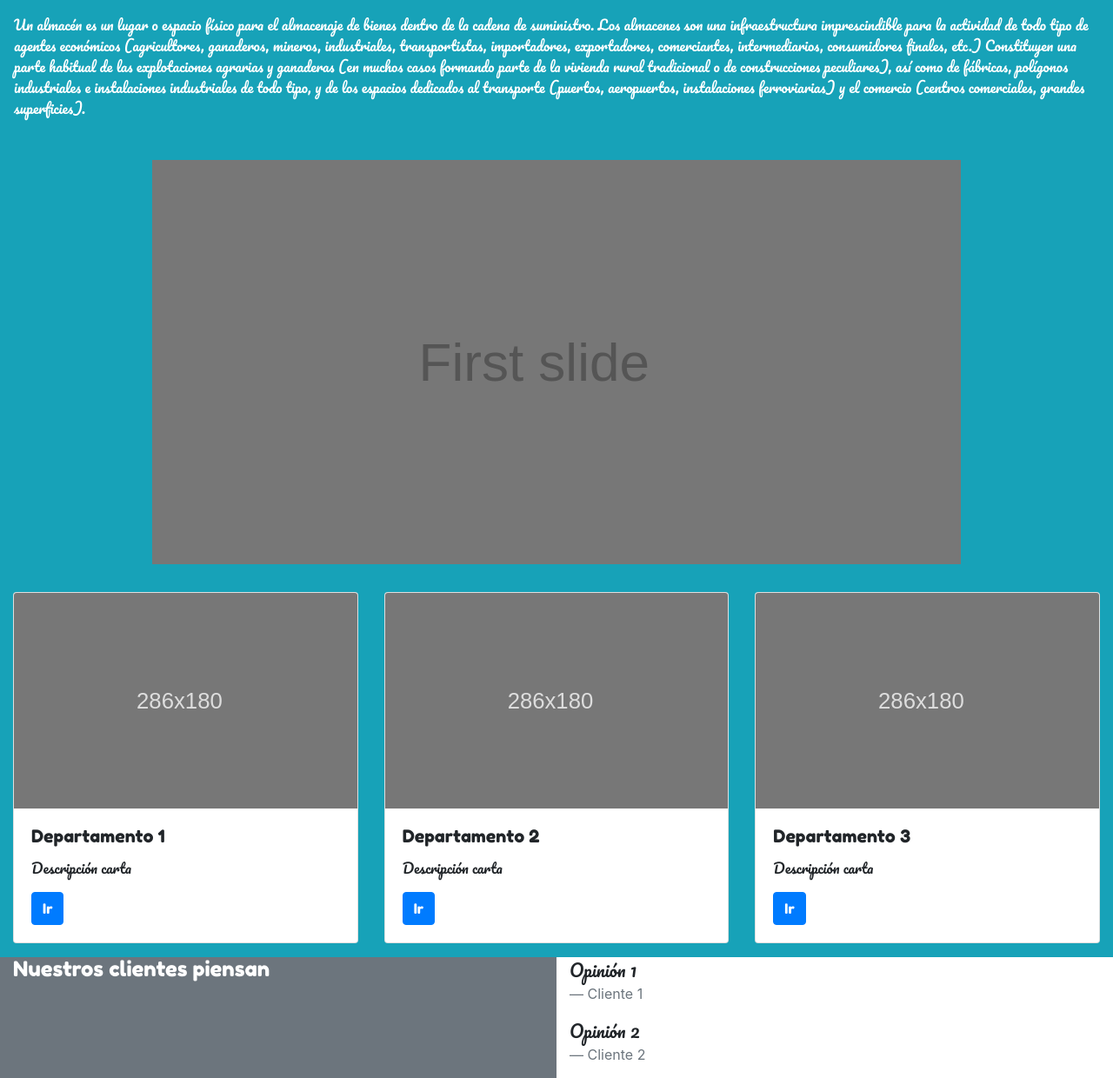
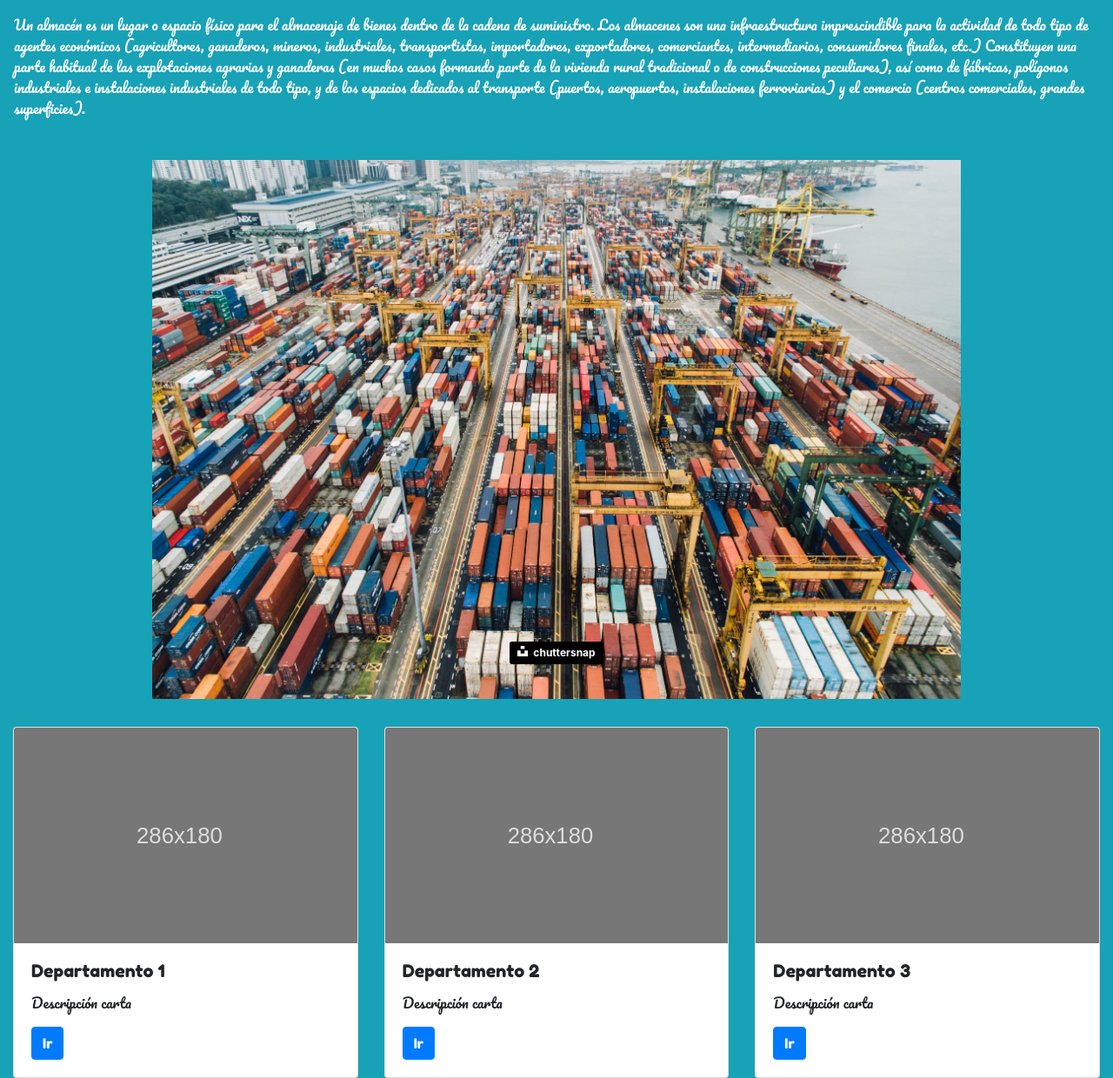
Before and after one commit to cristobaldl/almacen, a Symfony app: template templates/landingpage.html.twig in a window 1280 px wide. Shown: the part 184-1424 px from the top of the page at 87% size. Run offline with Twig, Linux system fonts and the light colour scheme; the template is opened without the code that fills it, so the values that code supplies are empty; some libraries are stand-ins or nearby versions.

Commit message:
Added slide images

```diff
--- a/templates/landingpage.html.twig
+++ b/templates/landingpage.html.twig
@@ -11,13 +11,22 @@
         <div id="carouselExampleSlidesOnly" class="carousel slide" data-ride="carousel">
             <div class="carousel-inner">
                 <div class="carousel-item active">
-                    <img class="w-100 d-block" src="{{ asset('images/firstSlide.svg') }}" alt="First slide">
+                    <img class="w-100 d-block" src="{{ asset('images/firstSlide.jpg') }}" alt="First slide">
+                    <div class="carousel-caption d-none d-md-block">
+                        <a style="background-color:black;color:white;text-decoration:none;padding:4px 6px;font-family:-apple-system, BlinkMacSystemFont, &quot;San Francisco&quot;, &quot;Helvetica Neue&quot;, Helvetica, Ubuntu, Roboto, Noto, &quot;Segoe UI&quot;, Arial, sans-serif;font-size:12px;font-weight:bold;line-height:1.2;display:inline-block;border-radius:3px" href="https://unsplash.com/@chuttersnap?utm_medium=referral&amp;utm_campaign=photographer-credit&amp;utm_content=creditBadge" target="_blank" rel="noopener noreferrer" title="Download free do whatever you want high-resolution photos from chuttersnap"><span style="display:inline-block;padding:2px 3px"><svg xmlns="http://www.w3.org/2000/svg" style="height:12px;width:auto;position:relative;vertical-align:middle;top:-2px;fill:white" viewBox="0 0 32 32"><title>unsplash-logo</title><path d="M10 9V0h12v9H10zm12 5h10v18H0V14h10v9h12v-9z"></path></svg></span><span style="display:inline-block;padding:2px 3px">chuttersnap</span></a>
+                    </div>
                 </div>
                 <div class="carousel-item">
-                    <img class="w-100 d-block" src="{{ asset('images/secondSlide.svg') }}" alt="Second slide">
+                    <img class="w-100 d-block" src="{{ asset('images/secondSlide.jpg') }}" alt="Second slide">
+                    <div class="carousel-caption d-none d-md-block">
+                        <a style="background-color:black;color:white;text-decoration:none;padding:4px 6px;font-family:-apple-system, BlinkMacSystemFont, &quot;San Francisco&quot;, &quot;Helvetica Neue&quot;, Helvetica, Ubuntu, Roboto, Noto, &quot;Segoe UI&quot;, Arial, sans-serif;font-size:12px;font-weight:bold;line-height:1.2;display:inline-block;border-radius:3px" href="https://unsplash.com/@vaccinium?utm_medium=referral&amp;utm_campaign=photographer-credit&amp;utm_content=creditBadge" target="_blank" rel="noopener noreferrer" title="Download free do whatever you want high-resolution photos from Dmitrii Vaccinium"><span style="display:inline-block;padding:2px 3px"><svg xmlns="http://www.w3.org/2000/svg" style="height:12px;width:auto;position:relative;vertical-align:middle;top:-2px;fill:white" viewBox="0 0 32 32"><title>unsplash-logo</title><path d="M10 9V0h12v9H10zm12 5h10v18H0V14h10v9h12v-9z"></path></svg></span><span style="display:inline-block;padding:2px 3px">Dmitrii Vaccinium</span></a>
+                    </div>
                 </div>
                 <div class="carousel-item">
-                    <img class="w-100 d-block" src="{{ asset('images/thirdSlide.svg') }}" alt="Third slide">
+                    <img class="w-100 d-block" src="{{ asset('images/thirdSlide.jpg') }}" alt="Third slide">
+                    <div class="carousel-caption d-none d-md-block">
+                        <a style="background-color:black;color:white;text-decoration:none;padding:4px 6px;font-family:-apple-system, BlinkMacSystemFont, &quot;San Francisco&quot;, &quot;Helvetica Neue&quot;, Helvetica, Ubuntu, Roboto, Noto, &quot;Segoe UI&quot;, Arial, sans-serif;font-size:12px;font-weight:bold;line-height:1.2;display:inline-block;border-radius:3px" href="https://unsplash.com/@ruchindra?utm_medium=referral&amp;utm_campaign=photographer-credit&amp;utm_content=creditBadge" target="_blank" rel="noopener noreferrer" title="Download free do whatever you want high-resolution photos from Ruchindra Gunasekara"><span style="display:inline-block;padding:2px 3px"><svg xmlns="http://www.w3.org/2000/svg" style="height:12px;width:auto;position:relative;vertical-align:middle;top:-2px;fill:white" viewBox="0 0 32 32"><title>unsplash-logo</title><path d="M10 9V0h12v9H10zm12 5h10v18H0V14h10v9h12v-9z"></path></svg></span><span style="display:inline-block;padding:2px 3px">Ruchindra Gunasekara</span></a>
+                    </div>
                 </div>
             </div>
         </div>
```
Also changed, not shown: public/images/firstSlide.jpg (added), public/images/secondSlide.jpg (added), public/images/thirdSlide.jpg (added).
